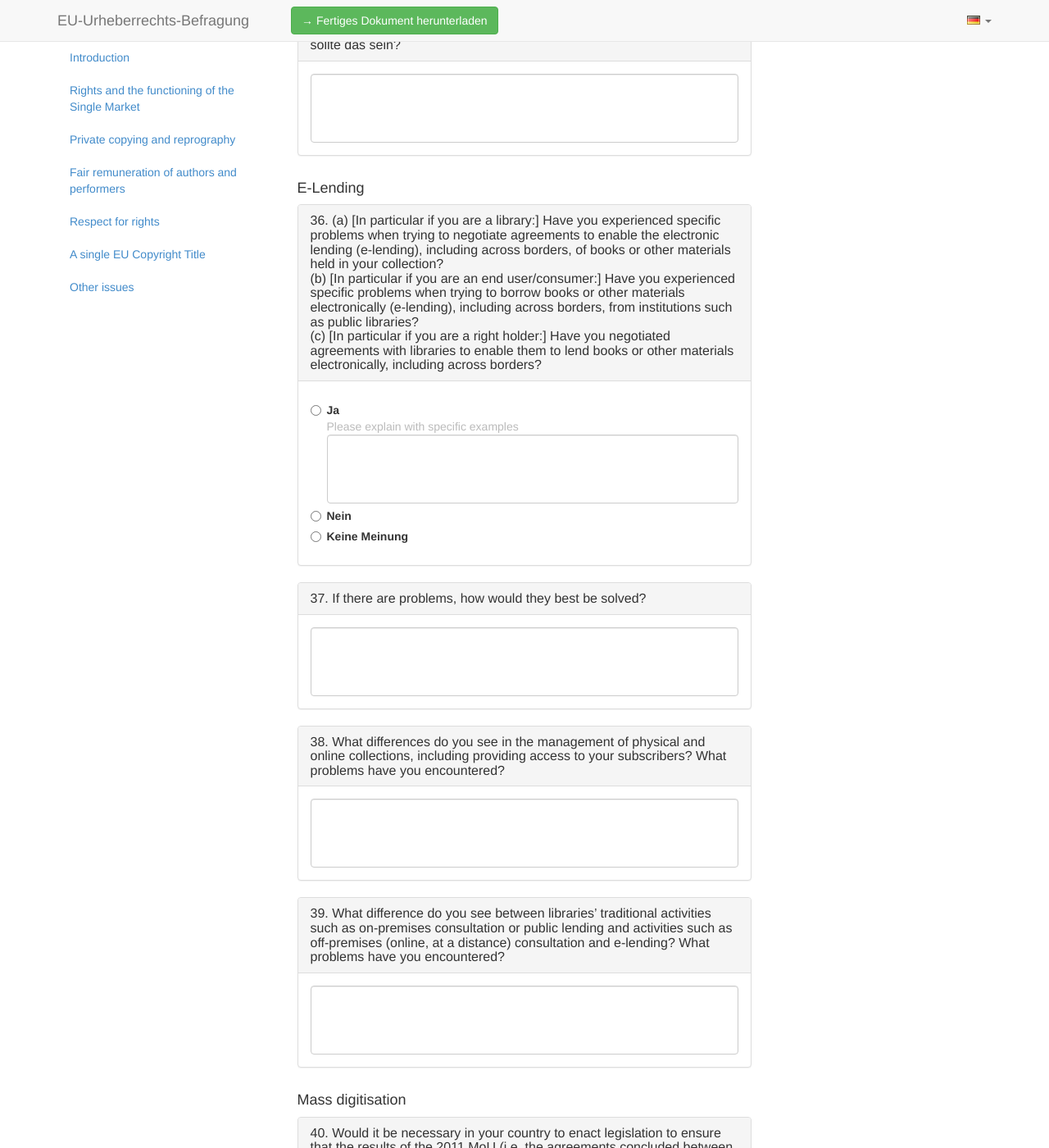
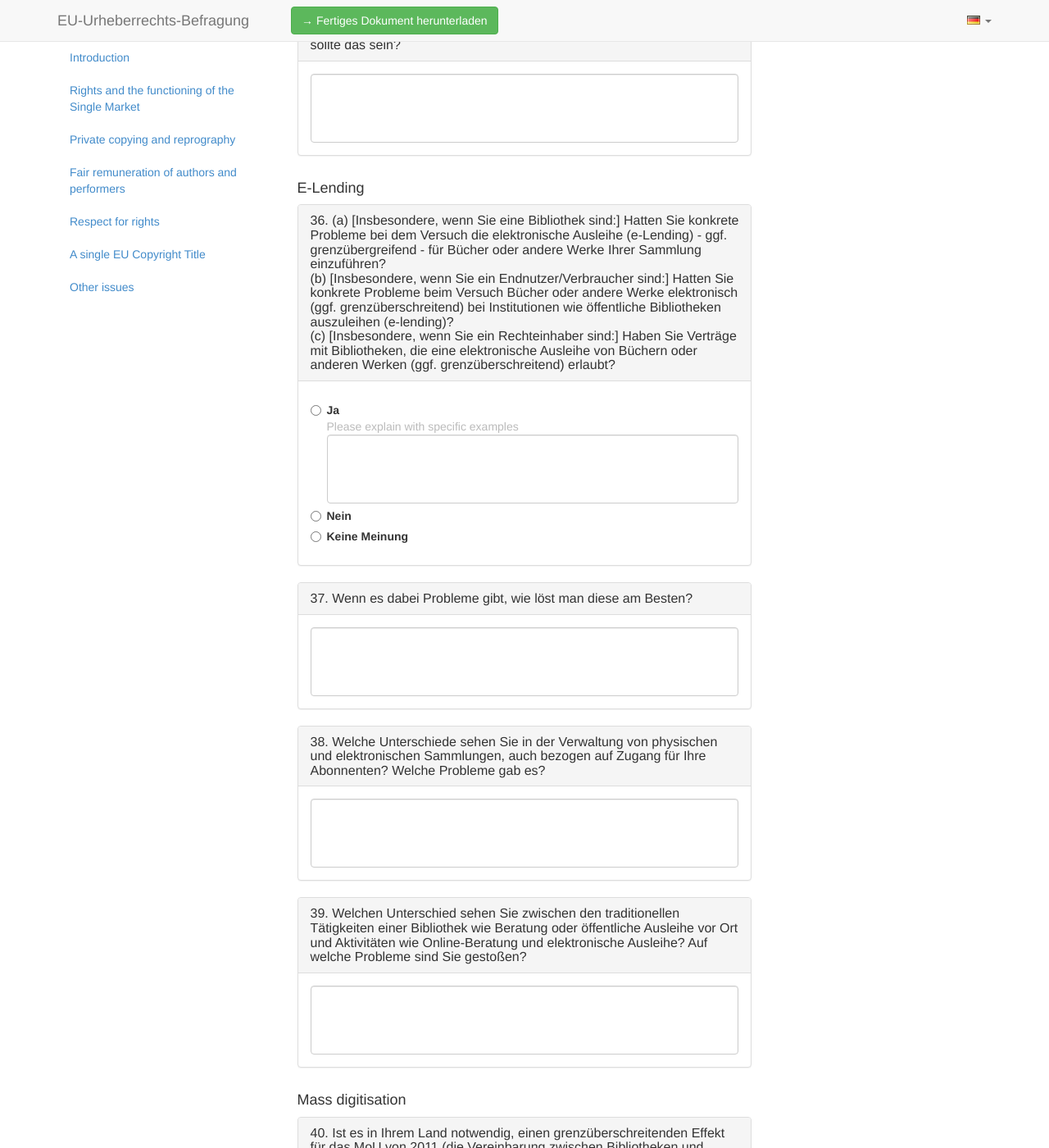
Before and after one commit to okfde/eucopyright, a Jekyll site: the page built from de/full/index.html, in a window 1280 px wide and 1400 px high, scrolled down 12896 px. Shown: the whole window at 82% size. Built offline with Jekyll 4.4.1, drawn with Linux system fonts in a browser that asks for light colours; comment, search, counter and statistics services are not loaded; some of the changed text lies outside the part shown.

Commit message:
Add some more German translation

```diff
--- a/_data/questions.yml
+++ b/_data/questions.yml
@@ -1194,6 +1194,12 @@
     - action: mark
       key: P1033
   text:
+    de: '(a) [Insbesondere, wenn Sie eine Bibliothek sind:] Hatten Sie konkrete Probleme bei dem Versuch die elektronische Ausleihe (e-Lending) - ggf. grenzübergreifend - für Bücher oder andere Werke Ihrer Sammlung einzuführen?
+
+      (b) [Insbesondere, wenn Sie ein Endnutzer/Verbraucher sind:] Hatten Sie konkrete Probleme beim Versuch Bücher oder andere Werke elektronisch (ggf. grenzüberschreitend) bei Institutionen wie öffentliche Bibliotheken auszuleihen (e-lending)?
+
+      (c) [Insbesondere, wenn Sie ein Rechteinhaber sind:] Haben Sie Verträge mit Bibliotheken, die eine elektronische Ausleihe von Büchern oder anderen Werken (ggf. grenzüberschreitend) erlaubt?
+      '
     en: '(a) [In particular if you are a library:] Have you experienced specific problems when trying to negotiate agreements to enable the electronic lending (e-lending), including across borders, of books or other materials held in your collection?
 
       (b) [In particular if you are an end user/consumer:] Have you experienced specific problems when trying to borrow books or other materials electronically (e-lending), including across borders, from institutions such as public libraries?
@@ -1257,6 +1263,7 @@
   - action: remove
     key: P1039
   text:
+    de: Wenn es dabei Probleme gibt, wie löst man diese am Besten?
     en: If there are problems, how would they best be solved?
     it: Se ci fossero problemi, come dovrebbero venir risolti?
     pl: Jeśli pojawiają się problemy, w jaki sposób najlepiej je rozwiązać?
@@ -1277,6 +1284,7 @@
   - action: remove
     key: P1052
   text:
+    de: Welche Unterschiede sehen Sie in der Verwaltung von physischen und elektronischen Sammlungen, auch bezogen auf Zugang für Ihre Abonnenten? Welche Probleme gab es?
     en: What differences do you see in the management of physical and online collections, including providing access to your subscribers? What problems have you encountered?
     it: Quali differenze vedete nella gestione delle collezioni fisiche e online, oltre al fornire l'accesso ai vostri abbonati? Quali problemi avete incontrato?
     pl: '[W szczególności, jeśli są Państwo użytkownikami instytucjonalnymi:] Jakie widzą Państwo różnice w zarządzaniu kolekcjami fizycznie istniejącymi i kolekcjami online, z uwzględnieniem zapewnienia dostępu do nich Państwa subskrybentom? Jakie napotkali Państwo problemy?'
@@ -1298,6 +1306,7 @@
   - action: remove
     key: P1066
   text:
+    de: Welchen Unterschied sehen Sie zwischen den traditionellen Tätigkeiten einer Bibliothek wie Beratung oder öffentliche Ausleihe vor Ort und Aktivitäten wie Online-Beratung und elektronische Ausleihe? Auf welche Probleme sind Sie gestoßen?
     en: What difference do you see between libraries’ traditional activities such as on-premises consultation or public lending and activities such as off-premises (online, at a distance) consultation and e-lending? What problems have you encountered?
     it: Che differenza vedete tra le attività tradizionali delle biblioteche come la consultazione in loco o il prestito e attività fuori sede (on-line, a distanza), la consultazione e l'e-lending? Quali problemi avete incontrato?
     pl: '[W szczególności, jeśli są Państwo posiadaczami praw autorskich:] Jakie widzą Państwo różnice między tradycyjną działalnością bibliotek taką jak korzystanie z kolekcji na miejscu lub wypożyczanie i działalnością zdalną (online, z daleka) taką jak zdalne korzystanie z kolekcji i e-wypożyczanie? Jakie napotkali Państwo problemy?'
@@ -1310,6 +1319,7 @@
   num: 40
   options:
   - details:
+      en: Bitte erklären Sie warum und wie es am Besten erreicht werden könnte
       en: Please explain why and how it could best be achieved
       pl: Proszę wyjaśnić dlaczego i jak to może zostać osiągnięte
     fulltext: true
@@ -1322,6 +1332,7 @@
     - action: remove
       key: P1111
   - details:
+      de: Bitte erklären Sie
       en: Please explain
       pl: Proszę wyjaśnić dlaczego
     fulltext: true
@@ -1338,6 +1349,7 @@
     - action: mark
       key: P1115
   text:
+    de: Ist es in Ihrem Land notwendig, einen grenzüberschreitenden Effekt für das MoU von 2011 (die Vereinbarung zwischen Bibliotheken und Verwertungsgesellschaften) gesetzlich festzuschreiben, so dass nicht mehr im kommerziellen Umlauf befindliche Werke in der ganzen EU verfügbar werden?
     en: Would it be necessary in your country to enact legislation to ensure that the results of the 2011 MoU (i.e. the agreements concluded between libraries and collecting societies) have a cross-border effect so that out of commerce works can be accessed across the EU?
     it: Sarebbe necessario nel vostro Paese promulgare una legge per garantire che i risultati del MoU 2011 (cioè gli accordi conclusi tra biblioteche e società di gestione collettiva) abbiano un effetto transfrontaliero garantendo che le opere fuori commercio possano essere consultate in UE?
     pl: '[W szczególności, jeśli są Państwo użytkownikami instytucjonalnymi zaangażowanymi bądź pragnącymi zaagażować się w projekty masowej digitalizacji, posiadaczami praw autorskich, przedstawicielami organizacji zbiorowego zarządzania:] Czy w Państwa kraju byłoby konieczne wydanie przepisów prawnych, aby zapewnić, że rezultaty Porozumienia z 2001 r. (tj. umów zawartych pomiędzy bibliotekami i organizacjami zbiorowego zarządzania) są skuteczne transgranicznie, aby w całej Europie zapewnić dostęp do utworów niedostępnych w handlu?'
@@ -1350,6 +1362,7 @@
   num: 41
   options:
   - details:
+      de: Bitte erklären Sie
       en: Please explain
       pl: Proszę wyjaśnić dlaczego
     fulltext: true
@@ -1362,6 +1375,7 @@
     - action: remove
       key: P1126
   - details:
+      de: Bitte erklären Sie
       en: Please explain
       pl: Proszę wyjaśnić dlaczego
     fulltext: true
@@ -1378,6 +1392,7 @@
     - action: mark
       key: P1130
   text:
+    de: Ist es notwendig weitere Mechanismen für andere Arten von Inhalten (z.B. Audio- oder Filmsammlungen, Rundfunkarchive) zu entwickeln?
     en: Would it be necessary to develop mechanisms, beyond those already agreed for other types of content (e.g. for audio- or audio-visual collections, broadcasters’ archives)?
     it: Sarebbe necessario sviluppare meccanismi, oltre a quelli già concordati per altri tipi di contenuto (ad esempio, raccolte audio o audio-visive, archivi di emittenti)?
     pl: Czy byłoby konieczne rozwijanie mechanizmów poza juz wypracowanymi dla innych typów treści (np. kolekcjami audio- i audiowizualnymi, archiwami nadawców)?
@@ -1393,6 +1408,7 @@
   num: 42
   options:
   - details:
+      de: Bitte erklären Sie
       en: Please explain
       pl: Proszę wyjaśnić dlaczego
     fulltext: true
@@ -1413,6 +1429,11 @@
     - action: mark
       key: P1172
   text:
+    de: '(a) [Insbesondere, wenn Sie ein/e Verbraucher/in oder ein/e insitutionelle/r Nutzer/in sind:] Hatten Sie konkrete Probleme bei dem Versuch Werke oder andere Inhalte als Lehrmaterial zu verwenden (ggf. auch grenzüberschreitend)?
+
+      (b) [Insbesondere, wenn Sie Rechteinhaber sind:] Hatten Sie konkrete Probleme durch die Art wie Werke oder andere Inhalte als Lehrmaterial (ggf. auch grenzüberschreitend) eingesetzt wurden?
+
+      '
     en: '(a) [In particular if you are an end user/consumer or an institutional user:] Have you experienced specific problems when trying to use works or other subject-matter for illustration for teaching, including across borders?
 
       (b) [In particular if you are a right holder:] Have you experienced specific problems resulting from the way in which works or other subject-matter are used for illustration for teaching, including across borders?
@@ -1443,6 +1464,7 @@
   - action: remove
     key: P1177
   text:
+    de: Wenn es Probleme gibt, wie könnte man diese am Besten lösen?
     en: If there are problems, how would they best be solved?
     it: Se ci fossero problemi, come dovrebbero venir risolti?
     pl: Jeśli pojawiają się problemy, w jaki sposób najlepiej je rozwiązać?
@@ -1466,6 +1488,7 @@
   - action: remove
     key: P1182
   text:
+    de: Welche Marktmechanismen existieren, um die Verwendung von Inhalten als Lehrmaterial zu vereinfachen? Wie erfolgreich sind sie?
     en: What mechanisms exist in the market place to facilitate the use of content for illustration for teaching purposes? How successful are they?
     it: Quali meccanismi esistono sul mercato per facilitare l'utilizzo dei contenuti per l'illustrazione a fini didattici? Quanto sono utili?
     pl: Jakie mechanizmy rynkowe ułatwiają korzystanie z treści w ramach nauczania? W jakim stopniu są one skuteczne?
@@ -1482,6 +1505,7 @@
   - action: remove
     key: P1187
   text:
+    de: Wenn Sie glauben, dass eine gesetzliche Lösung gebraucht wird, was wären die wichtigsten Bestandteile? Welche Tätigkeiten der begünstigten Institutionen sollen unter welchen Bedingungen abgedeckt sein?
     en: If your view is that a legislative solution is needed, what would be its main elements? Which activities of the beneficiary institutions should be covered and under what conditions?
     it: Se il vostro punto di vista è che sia necessaria una soluzione legislativa, quale sarebbero i suoi elementi principali? Quali attività delle istituzioni beneficiarie dovrebbero essere coperti e in quali condizioni?
     pl: Jeśli uważają Państwo, że potrzebne jest rozwiązanie ustawowe, jakie byłyby jego główne elementy?  Jakie aktywności instytucji-beneficjentów powinno ono obejmować i na jakich warunkach?
@@ -1498,6 +1522,7 @@
   - action: remove
     key: P1192
   text:
+    de: Wenn Ihre Ansicht ist, dass eine andere Lösung gebraucht wird, welche würde das sein?
     en: If your view is that a different solution is needed, what would it be?
     it: Se il vostro punto di vista è che sia necessaria una soluzione diversa, quale sarebbe?
     pl: Jeśli uważają Państwo, że potrzebne jest rozwiązanie innego rodzaju, jakie ono by było?
@@ -1515,6 +1540,7 @@
   num: 47
   options:
   - details:
+      de: Bitte erklären Sie
       en: Please explain
       pl: Proszę wyjaśnić dlaczego
     fulltext: true
@@ -1535,6 +1561,11 @@
     - action: mark
       key: P1238
   text:
+    de: '(a) [Insbesondere, wenn Sie ein/e Verbraucher/in oder institutionelle/r Nutzer/in sind:] Hatten Sie konkrete Probleme bei dem Versuch Werke oder andere Inhalte für Forschungsprojekte und -tätigkeiten zu verwenden (ggf. auch grenzüberschreitend)?
+
+      (b) [Insbesondere, wenn Sie Rechteinhaber/in sind:] Hatten Sie konkrete Probleme dadurch wie Werke oder andere Inhalte für Forschungsprojekte oder -tätigkeiten verwendet wurden (ggf. auch grenzüberschreitend)?
+
+      '
     en: '(a) [In particular if you are an end user/consumer or an institutional user:] Have you experienced specific problems when trying to use works or other subject matter in the context of research projects/activities, including across borders?
 
       (b) [In particular if you are a right holder:] Have you experienced specific problems resulting from the way in which works or other subject-matter are used in the context of research projects/activities, including across borders?
@@ -1563,6 +1594,7 @@
   - action: remove
     key: P1243
   text:
+    de: Wenn es Probleme gibt, wie könnte man diese am Besten lösen?
     en: If there are problems, how would they best be solved?
     it: Se ci fossero problemi, come dovrebbero venir risolti?
     pl: Jeśli pojawiają się problemy, w jaki sposób najlepiej je rozwiązać?
@@ -1579,6 +1611,7 @@
   - action: remove
     key: P1249
   text:
+    de: Welche Mechanismen gibt es in den Mitgliedsstaaten, die die Verwendung von Inhalten für Forschungszwecke vereinfachen? Wie erfolgreich sind sie?
     en: What mechanisms exist in the Member States to facilitate the use of content for research purposes? How successful are they?
     it: Quali meccanismi esistono negli Stati membri per facilitare l'utilizzo dei contenuti per scopi di ricerca? Quanto sono utili?
     pl: Jakie mechanizmy istniejące w krajach członkowskich ułatwiają korzystanie z treści w celach badawczych? W jakim stopniu są one skuteczne?
@@ -1593,6 +1626,7 @@
   num: 50
   options:
   - details:
+      de: Bitte erklären Sie mit Beispielen
       en: Please explain by giving examples
       pl: Proszę uzasadnić, podając przykłady
     fulltext: true
```
